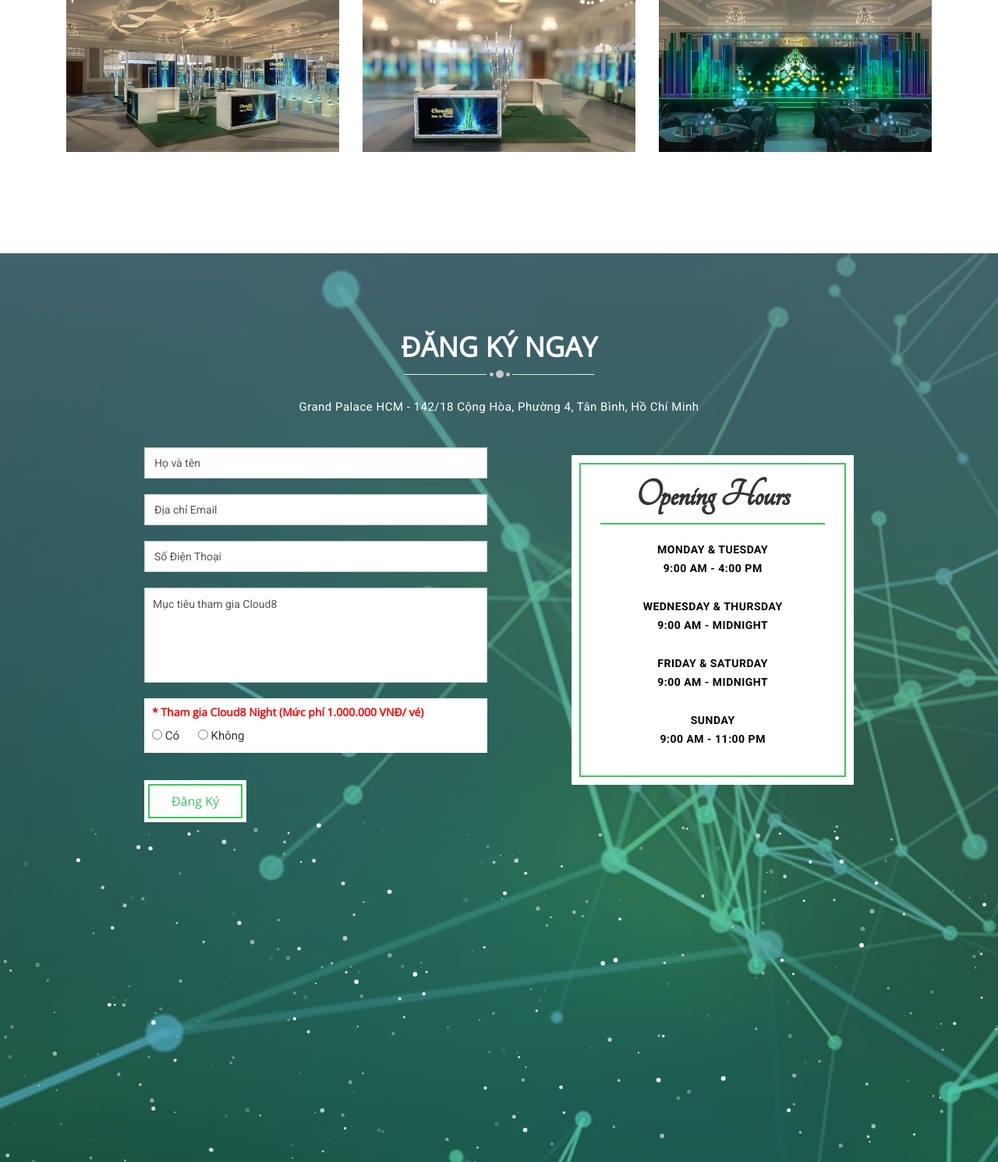
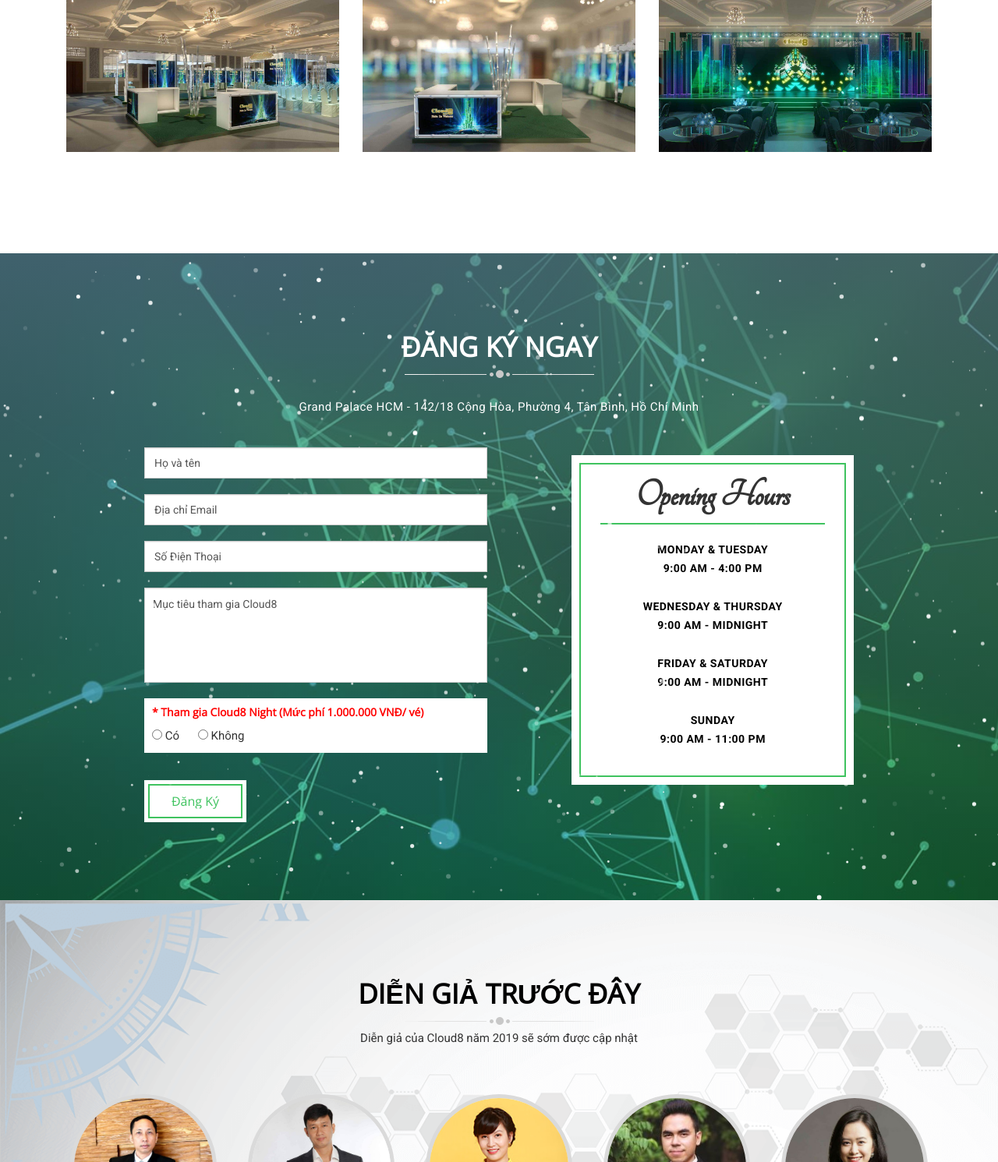
Before and after one commit to levanthach/cloud8, a PHP site: page / in a window 1280 px wide. Shown: the part 5009-6500 px from the top of the page at 78% size. Run offline with PHP 8.4, Linux system fonts and the light colour scheme.

Commit message:
Update particles-js

```diff
--- a/style.css
+++ b/style.css
@@ -722,6 +722,7 @@
 ====================*/
 
 #mu-reservation {
+  position: relative;
   background:-webkit-linear-gradient(rgba(102, 140, 158, 0.62), #37e07347), url(assets/images/bg-res.jpg) no-repeat;
   background:-o-linear-gradient(rgba(102, 140, 158, 0.62), #37e07347), url(assets/images/bg-res.jpg) no-repeat;
   background:linear-gradient(rgba(102, 140, 158, 0.62), #37e07347), url(assets/images/bg-res.jpg) no-repeat;
@@ -731,7 +732,11 @@
   padding: 100px 0;
   width: 100%;
 }
-
+.particles-js-canvas-el {
+  position: absolute;
+  top:0;
+  left: 0;
+}
 .mu-reservation-area {
   display: inline;
   float: left;
```
